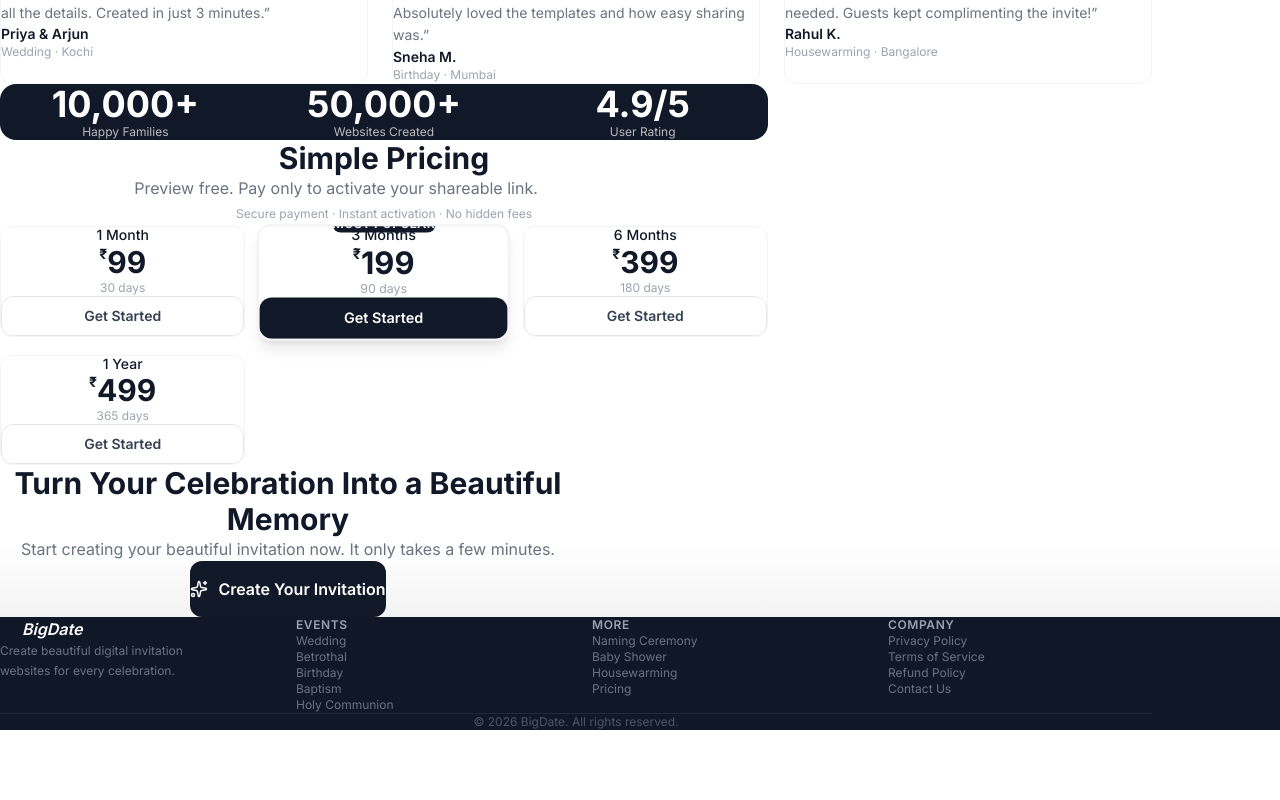
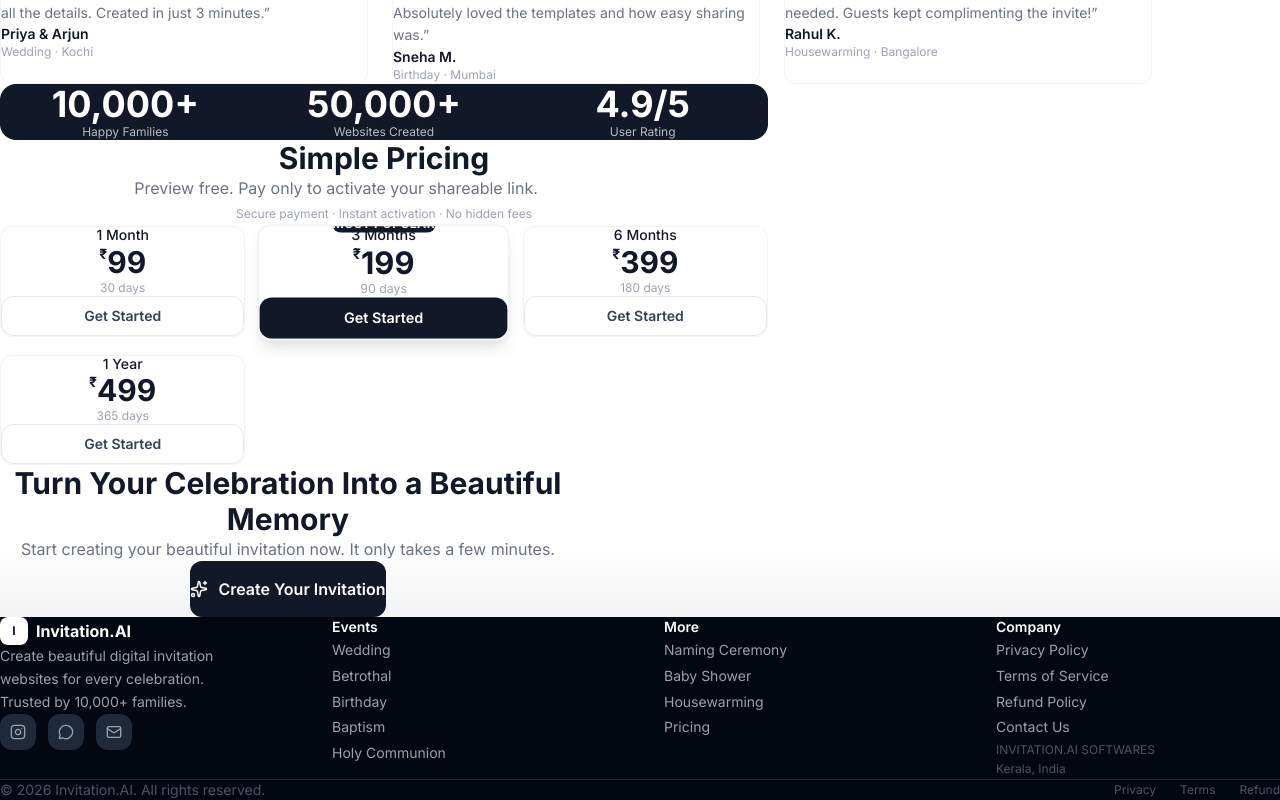
Before and after one commit to Adhinc/Invitation-cards, a React (Vite) app: page / in a window 1280 px wide. Shown: the part 1914-2714 px from the top of the page. Before the commit the page ends 2644 px from the top, so only its background shows below. Built offline with nearby package versions, Linux system fonts and the light colour scheme.

Commit message:
feat: rewrite Footer — Invitation.AI branding, social icons, BigDates layout

```diff
--- a/src/components/Footer.tsx
+++ b/src/components/Footer.tsx
@@ -1,73 +1,85 @@
 import { Link } from 'react-router-dom';
-import { Sparkles } from 'lucide-react';
+import { Instagram, MessageCircle, Mail } from 'lucide-react';
 import { EVENTS } from '../constants/events';
 
 export default function Footer() {
   return (
-    <footer className="bg-gray-900 text-white">
-      <div className="mx-auto max-w-6xl px-5 py-12">
-        <div className="grid grid-cols-2 sm:grid-cols-4 gap-8">
-          {/* Brand */}
-          <div className="col-span-2 sm:col-span-1">
-            <Link to="/" className="flex items-center gap-1.5 mb-3">
-              <Sparkles className="h-4 w-4 text-[var(--color-primary)]" />
-              <span className="text-base font-serif italic font-semibold">BigDate</span>
+    <footer className="bg-gray-950 text-gray-400">
+      <div className="mx-auto max-w-7xl px-4 sm:px-6 py-16">
+        <div className="grid grid-cols-2 md:grid-cols-4 gap-8 lg:gap-12">
+          <div className="col-span-2 md:col-span-1">
+            <Link to="/" className="flex items-center gap-2 mb-4">
+              <div className="w-7 h-7 bg-white rounded-md flex items-center justify-center">
+                <span className="text-gray-900 text-xs font-bold">I</span>
+              </div>
+              <span className="text-base font-bold text-white">Invitation.AI</span>
             </Link>
-            <p className="text-xs text-gray-500 leading-relaxed max-w-[200px]">
-              Create beautiful digital invitation websites for every celebration.
+            <p className="text-sm leading-relaxed mb-4 max-w-[240px]">
+              Create beautiful digital invitation websites for every celebration. Trusted by 10,000+ families.
             </p>
+            <div className="flex gap-3">
+              <a href="#" className="w-9 h-9 rounded-lg bg-gray-800 flex items-center justify-center hover:bg-gray-700 transition-colors" aria-label="Instagram">
+                <Instagram className="w-4 h-4" />
+              </a>
+              <a href="#" className="w-9 h-9 rounded-lg bg-gray-800 flex items-center justify-center hover:bg-gray-700 transition-colors" aria-label="WhatsApp">
+                <MessageCircle className="w-4 h-4" />
+              </a>
+              <a href="#" className="w-9 h-9 rounded-lg bg-gray-800 flex items-center justify-center hover:bg-gray-700 transition-colors" aria-label="Email">
+                <Mail className="w-4 h-4" />
+              </a>
+            </div>
           </div>
 
-          {/* Events */}
           <div>
-            <h4 className="text-xs font-semibold uppercase tracking-wider text-gray-400 mb-3">Events</h4>
-            <ul className="space-y-0.5">
+            <h4 className="text-sm font-semibold text-white mb-4">Events</h4>
+            <ul className="space-y-2.5">
               {EVENTS.slice(0, 5).map(ev => (
                 <li key={ev.slug}>
-                  <Link to={ev.urlPath} className="block py-1 text-xs text-gray-500 hover:text-white transition-colors">
-                    {ev.label}
-                  </Link>
+                  <Link to={ev.urlPath} className="text-sm hover:text-white transition-colors">{ev.label}</Link>
                 </li>
               ))}
             </ul>
           </div>
 
-          {/* More Events */}
           <div>
-            <h4 className="text-xs font-semibold uppercase tracking-wider text-gray-400 mb-3">More</h4>
-            <ul className="space-y-0.5">
+            <h4 className="text-sm font-semibold text-white mb-4">More</h4>
+            <ul className="space-y-2.5">
               {EVENTS.slice(5).map(ev => (
                 <li key={ev.slug}>
-                  <Link to={ev.urlPath} className="block py-1 text-xs text-gray-500 hover:text-white transition-colors">
-                    {ev.label}
-                  </Link>
+                  <Link to={ev.urlPath} className="text-sm hover:text-white transition-colors">{ev.label}</Link>
                 </li>
               ))}
               <li>
-                <Link to="/pricing" className="block py-1 text-xs text-gray-500 hover:text-white transition-colors">
-                  Pricing
-                </Link>
+                <Link to="/pricing" className="text-sm hover:text-white transition-colors">Pricing</Link>
               </li>
             </ul>
           </div>
 
-          {/* Company */}
           <div>
-            <h4 className="text-xs font-semibold uppercase tracking-wider text-gray-400 mb-3">Company</h4>
-            <ul className="space-y-0.5">
+            <h4 className="text-sm font-semibold text-white mb-4">Company</h4>
+            <ul className="space-y-2.5">
               {['Privacy Policy', 'Terms of Service', 'Refund Policy', 'Contact Us'].map(label => (
                 <li key={label}>
-                  <span className="block py-1 text-xs text-gray-500 cursor-not-allowed">{label}</span>
+                  <span className="text-sm cursor-not-allowed">{label}</span>
                 </li>
               ))}
             </ul>
+            <p className="text-xs text-gray-600 mt-6 leading-relaxed">
+              INVITATION.AI SOFTWARES<br />
+              Kerala, India
+            </p>
           </div>
         </div>
 
-        <div className="mt-10 pt-6 border-t border-gray-800 text-center">
-          <p className="text-xs text-gray-600">
-            &copy; {new Date().getFullYear()} BigDate. All rights reserved.
+        <div className="mt-12 pt-8 border-t border-gray-800 flex flex-col sm:flex-row items-center justify-between gap-4">
+          <p className="text-sm text-gray-600">
+            &copy; {new Date().getFullYear()} Invitation.AI. All rights reserved.
           </p>
+          <div className="flex gap-6">
+            <span className="text-xs text-gray-600 cursor-not-allowed">Privacy</span>
+            <span className="text-xs text-gray-600 cursor-not-allowed">Terms</span>
+            <span className="text-xs text-gray-600 cursor-not-allowed">Refund</span>
+          </div>
         </div>
       </div>
     </footer>
```
